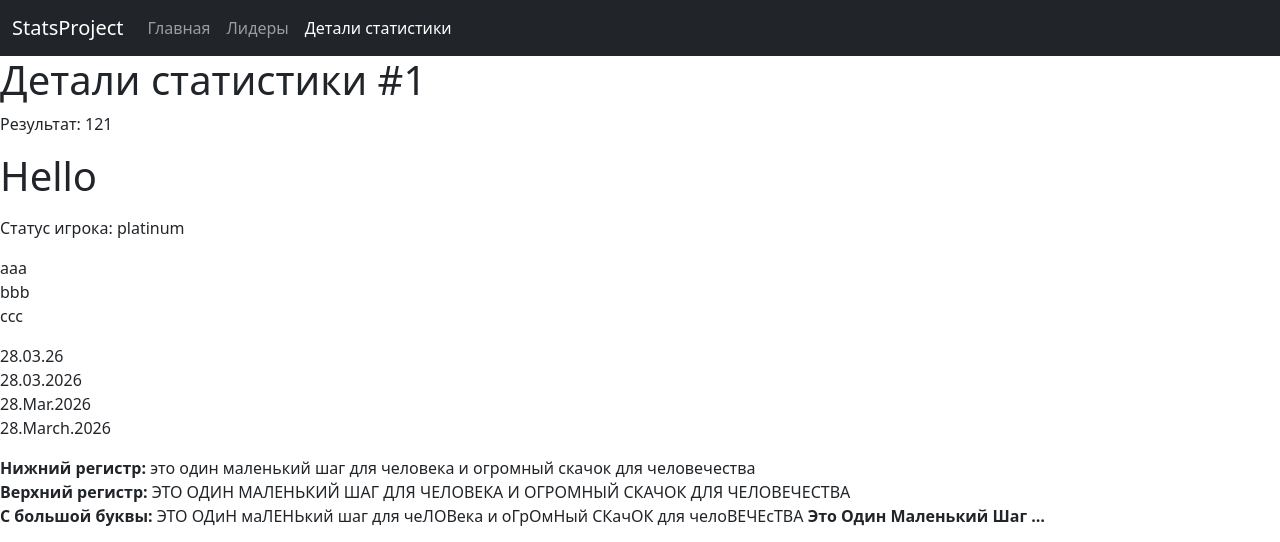
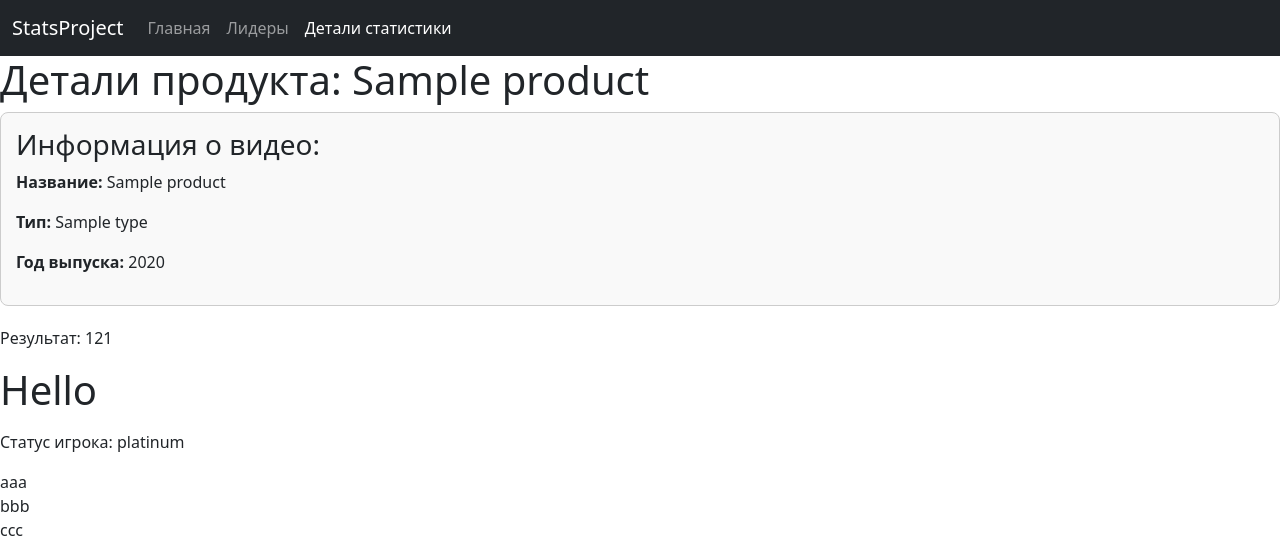
Before and after one commit to maxgamer2005kaban-cmyk/web2, a Django app: page /stats/1/ in a window 1280 px wide. Shown: the top 542 px of the page. Run offline with Django 3.2, Linux system fonts and the light colour scheme; tables that the repository leaves empty hold one stand-in row (values such as "Sample post"); some libraries are stand-ins or nearby versions.

Commit message:
Добавил детальную страницу для видео с использованием безопасного поиска (get_object_or_404)

```diff
--- a/stats/views.py
+++ b/stats/views.py
@@ -1,26 +1,33 @@
-from django.shortcuts import render
+from django.shortcuts import render, get_object_or_404
 from django.http import HttpResponse
 import datetime
+from .models import VideoProduct
     # Create your views here.
 
 def stats_info(request):
+    all_products = VideoProduct.objects.all()
+
     data = {
         'games' : '120',
         'wins' : '100',
         'draws' : '10',
         'loses' : '10',
+        'products': all_products,
     }
     return render(request, 'stats/stats_info.html', data)
 
 def stats_detail(request, pk):
     template_name = 'stats/stats_detail.html'
 
-    title = f'Детали статистики #{pk}'
+    product = get_object_or_404(VideoProduct, pk=pk)
+
+    title = f'Детали продукта: {product.title}'
     player_status = 'platinum'  # Можно поменять на 'gold', 'silver' или 'noob' для теста
 
     context = {
         'title': title,
         'player_status': player_status,
+        'product': product,
         'pk': pk,
         'long_string': 'fghkjnljglshdvblisbdvilbiuvubvidbidvbivbihbdibidbvidbvlisdbvildbvsgdvbhbdlkdbvlisdbviydvddddddddddddddddddddddddddddddddd',
         'html_test': '<h1>Hello</h1>',
--- a/templates/stats/stats_detail.html
+++ b/templates/stats/stats_detail.html
@@ -2,6 +2,15 @@
 
 {% block content %}
 <h1>{{ title }}</h1>
+
+{% if product %}
+<div style="padding: 15px; border: 1px solid #ccc; background-color: #f9f9f9; border-radius: 8px; margin-bottom: 20px;">
+    <h3>Информация о видео:</h3>
+    <p><b>Название:</b> {{ product.title }}</p>
+    <p><b>Тип:</b> {{ product.product_type }}</p>
+    <p><b>Год выпуска:</b> {{ product.release_year }}</p>
+</div>
+{% endif %}
 
 <p>Результат: {{ long_string|length }}</p>
 
```
Also changed, not shown: templates/stats/stats_info.html (+9 -0 lines).
